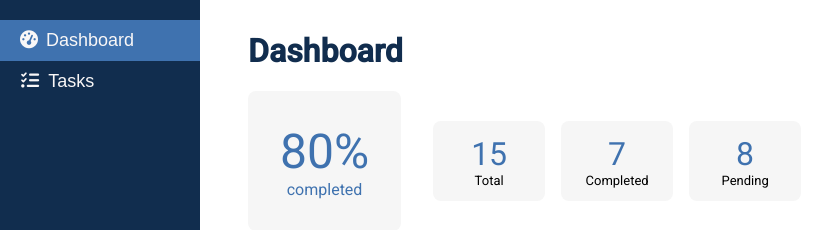
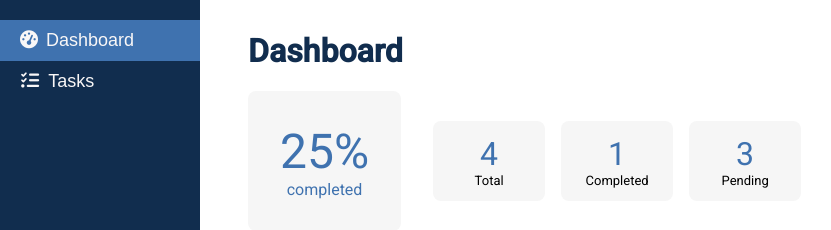
Before and after one commit to nuras1999/task-management-app, an Angular app: page /dashboard in a window 1280 px wide. Shown: the top 230 px of the page, without its empty margins (0-831 px from the left). Built offline with nearby package versions, Linux system fonts and the light colour scheme; a small style sheet from the web is missing.

Commit message:
feat(dashboard): calculate and add real stats info

```diff
--- a/src/app/components/dashboard/dashboard.component.html
+++ b/src/app/components/dashboard/dashboard.component.html
@@ -4,20 +4,20 @@
 
 <div class="outer-container">
   <div class="progress-container">
-    <div class="percentage">80%</div>
+    <div class="percentage">{{ statsInfo.completionPercentage }}%</div>
     <div class="content">completed</div>
   </div>
   <div class="overview-container">
     <div class="card">
-      <div class="value">15</div>
+      <div class="value">{{ statsInfo.totalTasks }}</div>
       <div class="label">Total</div>
     </div>
     <div class="card">
-      <div class="value">7</div>
+      <div class="value">{{ statsInfo.completedTasks }}</div>
       <div class="label">Completed</div>
     </div>
     <div class="card">
-      <div class="value">8</div>
+      <div class="value">{{ statsInfo.pendingTasks }}</div>
       <div class="label">Pending</div>
     </div>
   </div>
--- a/src/app/components/dashboard/dashboard.component.ts
+++ b/src/app/components/dashboard/dashboard.component.ts
@@ -1,12 +1,56 @@
-import { Component } from '@angular/core';
+import { Component } from "@angular/core";
+import { TaskDetails, TaskService } from "../../services/task.service";
 
 @Component({
-  selector: 'app-dashboard',
+  selector: "app-dashboard",
   standalone: true,
   imports: [],
-  templateUrl: './dashboard.component.html',
-  styleUrl: './dashboard.component.scss'
+  templateUrl: "./dashboard.component.html",
+  styleUrl: "./dashboard.component.scss",
 })
 export class DashboardComponent {
+  /**
+   * Stats information of tasks in tasklist
+   */
+  public statsInfo = {
+    totalTasks: 0,
+    completedTasks: 0,
+    pendingTasks: 0,
+    completionPercentage: 0,
+  };
 
+  constructor(private taskService: TaskService) {}
+
+  ngOnInit() {
+    this.taskService.taskList$.subscribe((tasks) => {
+      this.calculateTaskStats(tasks);
+    });
+  }
+
+  /**
+   * Mathematically calculate the stats information from tasklist
+   * @param taskList - List of all tasks
+   */
+  private calculateTaskStats(taskList: TaskDetails[]): void {
+    // Total tasks
+    this.statsInfo.totalTasks = taskList.length;
+
+    // Completed tasks
+    this.statsInfo.completedTasks = taskList.filter(
+      (task) => task.isCompleted
+    ).length;
+
+    // Pending tasks
+    this.statsInfo.pendingTasks =
+      this.statsInfo.totalTasks - this.statsInfo.completedTasks;
+
+    // Completion percentage
+    this.statsInfo.completionPercentage =
+      this.statsInfo.totalTasks > 0
+        ? (this.statsInfo.completedTasks / this.statsInfo.totalTasks) * 100
+        : 0;
+    this.statsInfo.completionPercentage = Math.round(
+      this.statsInfo.completionPercentage
+    );
+  }
 }
```
